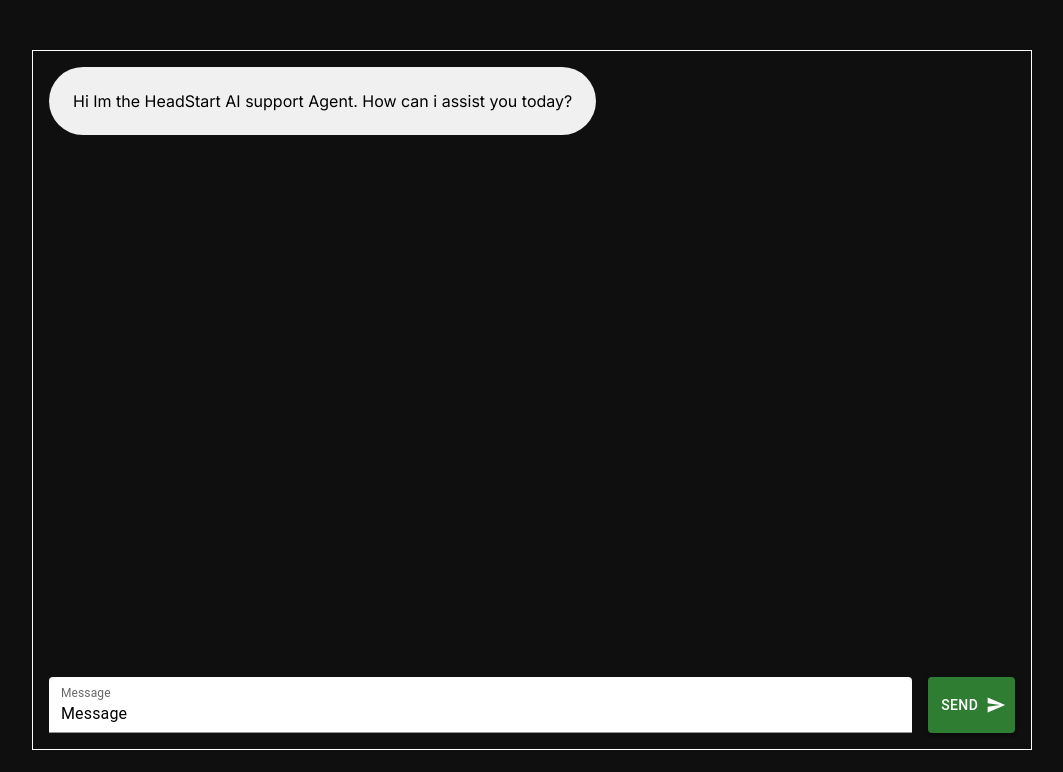
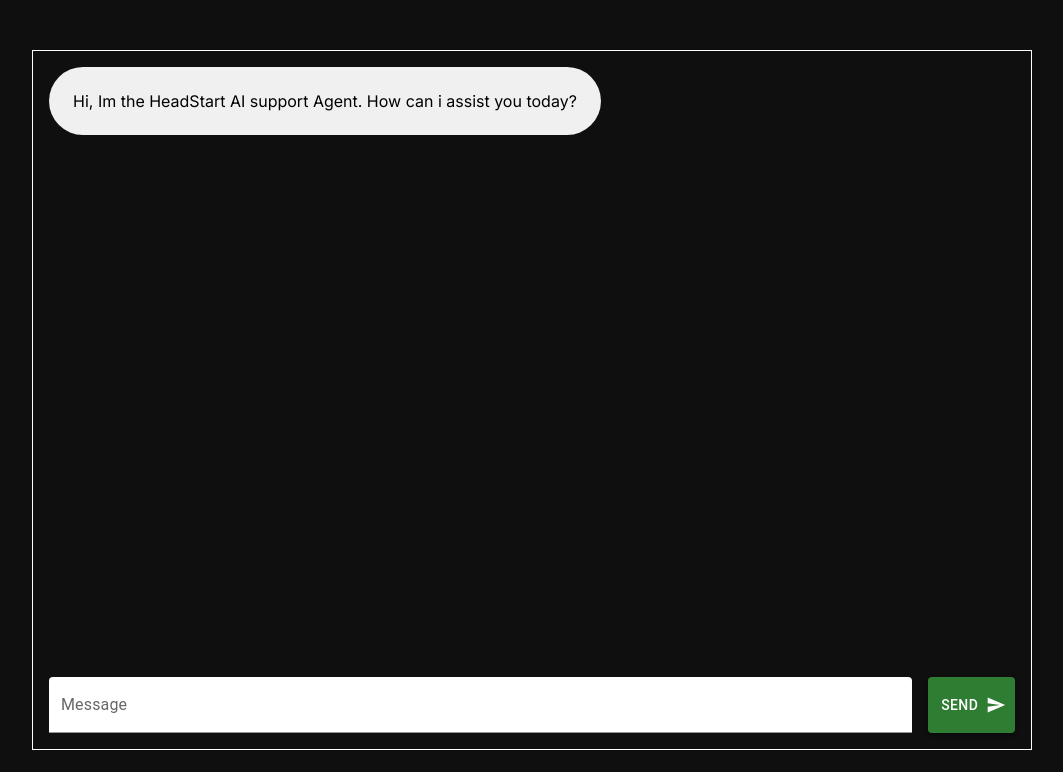
Before and after one commit to kam0561/customer-service-AI, a Next.js app: page / in a window 1280 px wide. Shown: the top 772 px of the page, without its empty margins (108-1171 px from the left). Built offline with nearby package versions, Linux system fonts and the light colour scheme.

Commit message:
text edited

```diff
--- a/app/page.js
+++ b/app/page.js
@@ -11,7 +11,7 @@ import SendIcon from '@mui/icons-material/Send';
 export default function Home() {
   const [messages, setMessages]= useState([{
     role: 'assistant',
-    content: 'Hi Im the HeadStart AI support Agent. How can i assist you today? ',
+    content: 'Hi, Im the HeadStart AI support Agent. How can i assist you today? ',
   }])
 
   const [message, setMessage]= useState('')
@@ -103,7 +103,7 @@ export default function Home() {
             label={'Message'}
             variant="filled"
             fullWidth
-            value={'Message'}
+            value={message}
             onChange={(e)=> setMessage(e.target.value)
             }
             sx={{
@@ -121,7 +121,7 @@ export default function Home() {
               },
             }}
             />
-            <Button variant="contained" color="success" endIcon={<SendIcon />}>
+            <Button variant="contained" color="success" onClick={sendMessage} endIcon={<SendIcon />}>
               Send
             </Button>
           </Stack>
```
